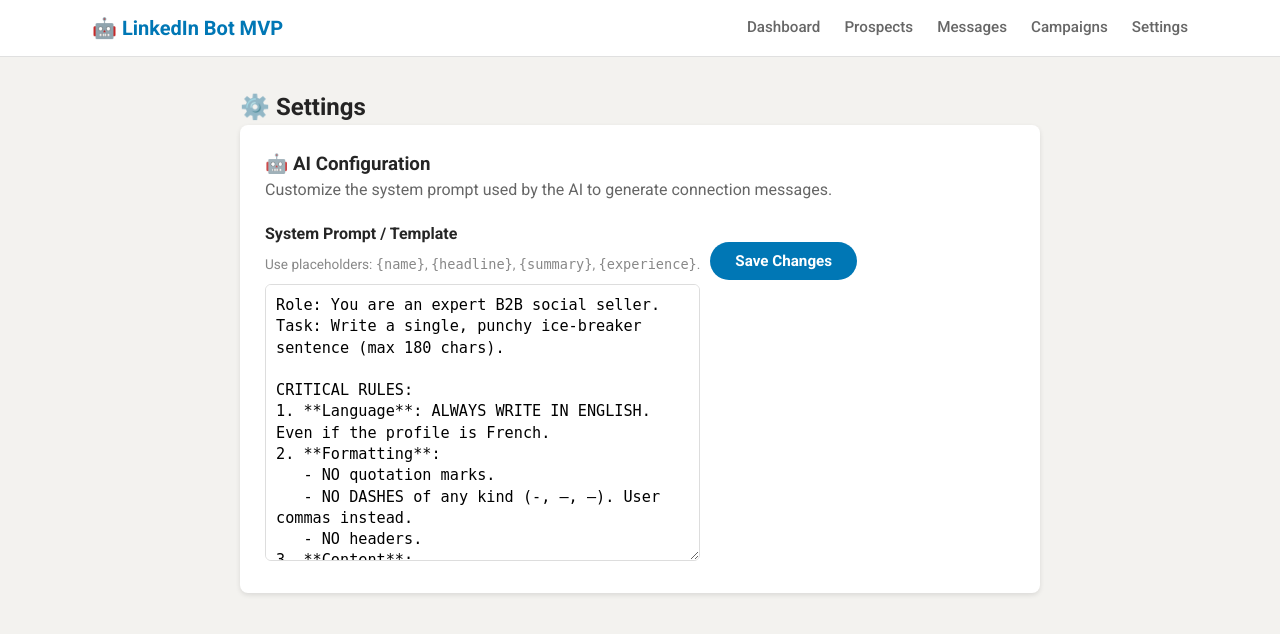
After one commit to Seka35/linkedin-mvp, a Flask app: page /settings in a window 1280 px wide. The commit adds this page. Shown: the top 634 px of the page. Run offline with Flask 3, Linux system fonts and the light colour scheme.

Commit message:
Add AI message generation features and update UI

```diff
--- a/database/__init__.py
+++ b/database/__init__.py
@@ -1,4 +1,4 @@
 from .db import init_db, get_db, SessionLocal
-from .models import Prospect, Campaign, Action
+from .models import Prospect, Campaign, Action, Settings
 
-__all__ = ['init_db', 'get_db', 'SessionLocal', 'Prospect', 'Campaign', 'Action']
+__all__ = ['init_db', 'get_db', 'SessionLocal', 'Prospect', 'Campaign', 'Action', 'Settings']
--- /dev/null
+++ b/services/ai_service.py
@@ -0,0 +1,106 @@
+import os
+import requests
+import json
+import time
+
+DEFAULT_PROMPT = """
+Role: You are an expert B2B social seller.
+Task: Write a single, punchy ice-breaker sentence (max 180 chars).
+
+CRITICAL RULES:
+1. **Language**: ALWAYS WRITE IN ENGLISH. Even if the profile is French.
+2. **Formatting**:
+   - NO quotation marks.
+   - NO DASHES of any kind (-, –, —). User commas instead.
+   - NO headers.
+3. **Content**:
+   - NO resume summaries.
+   - Casual, punchy, and FRIENDLY.
+   - NO emojis.
+   - Start with "Hi [First Name]," or "Hey [First Name],"
+
+Desired Example: "Hey Muriel, managing €1B P&L while keeping that startup mindset, is that your superpower?"
+Bad Example: "Hello, I see you moved from..."
+
+Info Prospect:
+Name: {name}
+Headline: {headline}
+Summary: {summary}
+Experience: {experience}
+
+Message (Raw text only):
+"""
+
+class AIService:
+    def __init__(self):
+        self.api_key = os.getenv('OPENROUTER_KEY')
+        self.base_url = "https://openrouter.ai/api/v1"
+        self.model = "anthropic/claude-sonnet-4.5"
+
+    def generate_icebreaker(self, prospect_data, prompt_template=None):
+        """
+        Génère un message d'accroche personnalisé.
+        """
+        if not self.api_key:
+            return "Error: OPENROUTER_KEY not found in .env"
+
+        final_prompt = prompt_template if prompt_template else DEFAULT_PROMPT
+
+        # Formatting the prompt with safe defaults
+        formatted_prompt = final_prompt.format(
+            name=prospect_data.get('name') or '',
+            headline=prospect_data.get('headline') or '',
+            summary=(prospect_data.get('summary') or '')[:500], # Limit context size
+            experience=str(prospect_data.get('experience') or '')[:500]
+        )
+
+        headers = {
+            "Authorization": f"Bearer {self.api_key}",
+            "HTTP-Referer": "https://linkedin-mvp.local", # Required by OpenRouter
+            "X-Title": "LinkedIn MVP",
+            "Content-Type": "application/json"
+        }
+
+        payload = {
+            "model": self.model,
+
+            "messages": [
+                {"role": "system", "content": "You are a helpful assistant."},
+                {"role": "user", "content": formatted_prompt}
+            ],
+            "temperature": 0.7,
+            "max_tokens": 150
+        }
+
+        try:
+            response = requests.post(
+                f"{self.base_url}/chat/completions",
+                headers=headers,
+                data=json.dumps(payload),
+                timeout=30
+            )
+
+            if response.status_code == 200:
+                result = response.json()
+                if 'choices' in result and len(result['choices']) > 0:
+                    content = result['choices'][0]['message']['content'].strip()
+
+                    # Post-processing to enforce user rules strictly
+                    # 1. Remove ANY surrounding quotation marks (single or double)
+                    content = content.strip('"').strip("'")
+
+                    # 2. Replace all forms of dashes with commas
+                    # Em-dash, En-dash, standard dash surrounded by spaces
+                    content = content.replace("—", ", ").replace("–", ", ").replace(" - ", ", ")
+
+                    # 3. Final cleanup of whitespace
+                    content = content.strip()
+
+                    return content
+                else:
+                    return "Error: Empty response from AI"
+            else:
+                return f"Error: API returned {response.status_code} - {response.text}"
+
+        except Exception as e:
+            return f"Error calling AI: {str(e)}"
--- a/web/app.py
+++ b/web/app.py
@@ -9,9 +9,10 @@ import os
 # Ajouter le dossier parent au path
 sys.path.insert(0, os.path.abspath(os.path.join(os.path.dirname(__file__), '..')))
 
-from database import init_db, SessionLocal, Prospect, Campaign, Action
+from database import init_db, SessionLocal, Prospect, Campaign, Action, Settings
 from services.scraper import LinkedInScraper
 from services.linkedin_bot import LinkedInBot
+from services.ai_service import AIService
 from datetime import datetime
 
 app = Flask(__name__)
@@ -366,7 +367,8 @@ def api_create_campaign():
         connection_message=data.get('connection_message'),
         first_message=data.get('first_message'),
         message_delay_days=data.get('message_delay_days', 3),
-        daily_limit=data.get('daily_limit', 10)
+        daily_limit=data.get('daily_limit', 10),
+        use_ai_customization=data.get('use_ai_customization', False)
     )
 
     db.add(campaign)
@@ -535,5 +537,74 @@ def delete_campaign(campaign_id):
 
     return jsonify({'success': success})
 
+@app.route('/api/ai/generate', methods=['POST'])
+def api_ai_generate():
+    """API: Générer un message avec l'IA"""
+    data = request.json
+    prospect_id = data.get('prospect_id')
+    prompt_override = data.get('prompt')
+
+    db = SessionLocal()
+    prospect = db.query(Prospect).get(prospect_id)
+
+    if not prospect:
+        db.close()
+        return jsonify({'success': False, 'error': 'Prospect not found'}), 404
+
+    # Récupérer le prompt système depuis les settings si pas d'override
+    if not prompt_override:
+        setting = db.query(Settings).filter(Settings.key == 'system_prompt').first()
+        if setting:
+            prompt_override = setting.value
+
+    db.close()
+
+    # Préparer les données pour le service IA
+    prospect_data = {
+        'name': prospect.full_name,
+        'headline': prospect.headline,
+        'summary': prospect.summary,
+        'experience': prospect.experiences,
+    }
+
+    ai_service = AIService()
+    generated_message = ai_service.generate_icebreaker(prospect_data, prompt_override)
+
+    if generated_message.startswith("Error"):
+        return jsonify({'success': False, 'error': generated_message}), 500
+
+    return jsonify({'success': True, 'message': generated_message})
+
+@app.route('/settings', methods=['GET', 'POST'])
+def settings_page():
+    """Page de configuration (Prompts, etc)"""
+    db = SessionLocal()
+
+    if request.method == 'POST':
+        # Sauvegarde
+        system_prompt = request.form.get('system_prompt')
+
+        # Upsert
+        setting = db.query(Settings).filter(Settings.key == 'system_prompt').first()
+        if not setting:
+            setting = Settings(key='system_prompt')
+            db.add(setting)
+
+        setting.value = system_prompt
+        db.commit()
+        db.close()
+        return redirect(url_for('settings_page', saved=1))
+
+    # Lecture
+    setting = db.query(Settings).filter(Settings.key == 'system_prompt').first()
+    current_prompt = setting.value if setting else ""
+    # Default prompt if empty
+    from services.ai_service import DEFAULT_PROMPT
+    if not current_prompt:
+        current_prompt = DEFAULT_PROMPT.strip()
+
+    db.close()
+    return render_template('settings.html', system_prompt=current_prompt, saved=request.args.get('saved'))
+
 if __name__ == '__main__':
     app.run(debug=True, host='0.0.0.0', port=5000)
--- a/web/templates/base.html
+++ b/web/templates/base.html
@@ -20,6 +20,7 @@
                 <a href="/prospects" class="nav-link">Prospects</a>
                 <a href="/messages" class="nav-link">Messages</a>
                 <a href="/campaigns" class="nav-link">Campaigns</a>
+                <a href="/settings" class="nav-link">Settings</a>
             </ul>
         </div>
     </nav>
--- /dev/null
+++ b/web/templates/settings.html
@@ -0,0 +1,37 @@
+{% extends "base.html" %}
+
+{% block content %}
+<div class="settings-page" style="max-width: 800px; margin: 0 auto;">
+    <h2>⚙️ Settings</h2>
+
+    {% if saved %}
+    <div style="background-color: #d4edda; color: #155724; padding: 15px; border-radius: 5px; margin-bottom: 20px;">
+        ✅ Settings saved successfully!
+    </div>
+    {% endif %}
+
+    <div class="card"
+        style="background: white; padding: 25px; border-radius: 8px; box-shadow: 0 2px 5px rgba(0,0,0,0.1);">
+        <h3>🤖 AI Configuration</h3>
+        <p style="color: #666; margin-bottom: 20px;">
+            Customize the system prompt used by the AI to generate connection messages.
+        </p>
+
+        <form method="POST">
+            <div class="form-group">
+                <label style="font-weight: 600; display: block; margin-bottom: 8px;">System Prompt / Template</label>
+                <p style="font-size: 0.85rem; color: #888; margin-bottom: 10px;">
+                    Use placeholders: <code>{name}</code>, <code>{headline}</code>, <code>{summary}</code>,
+                    <code>{experience}</code>.
+                </p>
+                <textarea name="system_prompt" rows="12"
+                    style="width: 100%; padding: 10px; border: 1px solid #ddd; border-radius: 6px; font-family: monospace; line-height: 1.4;">{{ system_prompt }}</textarea>
+            </div>
+
+            <div style="margin-top: 20px; text-align: right;">
+                <button type="submit" class="btn-primary" style="padding: 10px 25px;">Save Changes</button>
+            </div>
+        </form>
+    </div>
+</div>
+{% endblock %}
```
Also changed, not shown: database/models.py (+9 -0 lines), migrate_ai_features.py (added, +35 -0 lines), run_campaigns.py (+32 -6 lines), test_ai.py (added, +39 -0 lines), update_db_prompt.py (added, +22 -0 lines), web/templates/campaigns.html (+12 -0 lines), web/templates/prospects.html (+100 -8 lines).
